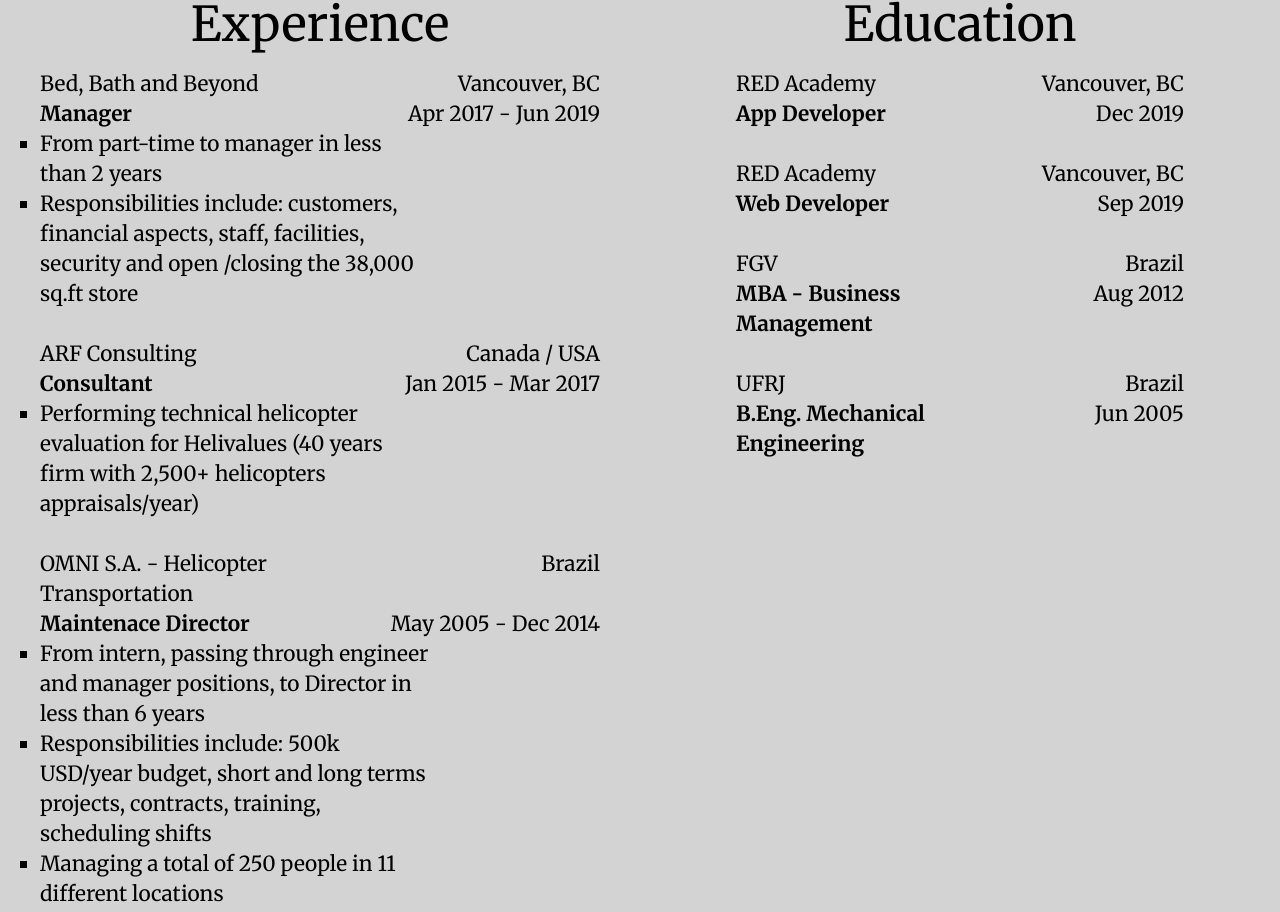
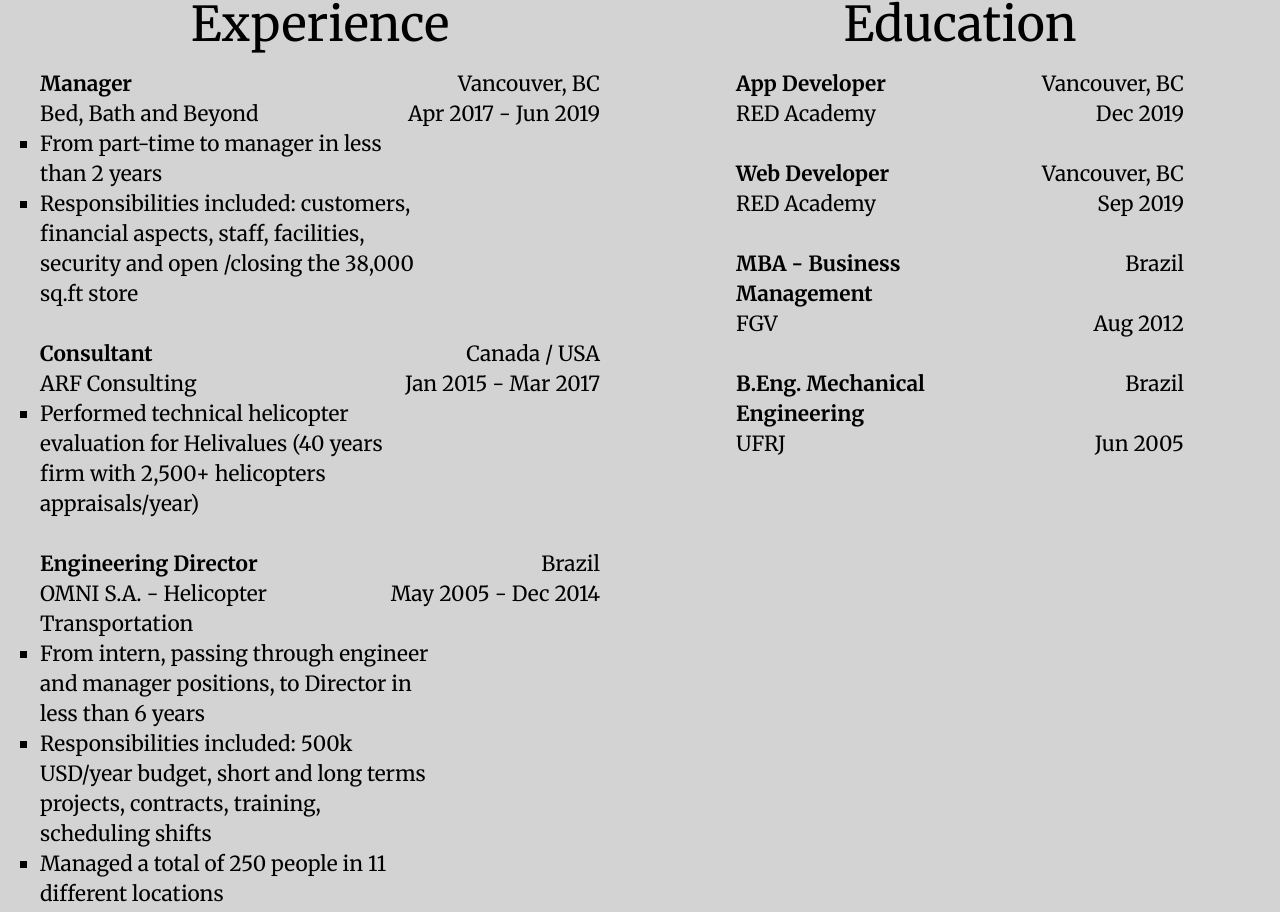
Before and after one commit to alefaissal/AlexFaissal, a website: page index.html in a window 1280 px wide. Shown: the part 2190-3102 px from the top of the page. Drawn offline with nearby package versions, Linux system fonts and the light colour scheme.

Commit message:
Modify CSS for experience and education

```diff
--- a/index.html
+++ b/index.html
@@ -361,16 +361,17 @@
                     </h2>
                     <div class="experience-cell">
                         <div class="experience-flex">
-                            <h4 class="experience-company">
-                                Bed, Bath and Beyond
+                            <h4 class="experience-position">
+                                Manager
                             </h4>
                             <h3 class="experience-location">
                                 Vancouver, BC
                             </h3>
                         </div>
                         <div class="experience-flex">
-                            <h4 class="experience-position">
-                                Manager
+
+                            <h4 class="experience-company">
+                                Bed, Bath and Beyond
                             </h4>
                             <h3 class="experience-dates">
                                 <span class="not-mobile">Apr</span> 2017 - <span class="not-mobile">Jun</span> 2019
@@ -382,7 +383,7 @@
                                     From part-time to manager in less than 2 years
                                 </li>
                                 <li>
-                                    Responsibilities include: customers, financial
+                                    Responsibilities included: customers, financial
                                     aspects, staff, facilities, security and open
                                     /closing the 38,000 sq.ft store
                                 </li>
@@ -392,16 +393,17 @@
                     </div><!-- experience-cell -->
                     <div class="experience-cell">
                         <div class="experience-flex">
-                            <h4 class="experience-company">
-                                ARF Consulting
+                            <h4 class="experience-position">
+                                Consultant
                             </h4>
                             <h3 class="experience-location">
                                 Canada / USA
                             </h3>
                         </div>
                         <div class="experience-flex">
-                            <h4 class="experience-position">
-                                Consultant
+
+                            <h4 class="experience-company">
+                                ARF Consulting
                             </h4>
                             <h3 class="experience-dates">
                                 <span class="not-mobile">Jan</span> 2015 - <span class="not-mobile">Mar</span> 2017
@@ -410,7 +412,7 @@
                         <h4 class="experience-description">
                             <ul>
                                 <li>
-                                    Performing technical helicopter evaluation for Helivalues (40 years firm with
+                                    Performed technical helicopter evaluation for Helivalues (40 years firm with
                                     2,500+
                                     helicopters appraisals/year)
                                 </li>
@@ -420,16 +422,17 @@
                     </div><!-- experience-cell -->
                     <div class="experience-cell">
                         <div class="experience-flex">
-                            <h4 class="experience-company">
-                                OMNI S.A. - Helicopter Transportation
+                            <h4 class="experience-position">
+                                Engineering Director
                             </h4>
                             <h3 class="experience-location">
                                 Brazil
                             </h3>
                         </div>
                         <div class="experience-flex">
-                            <h4 class="experience-position">
-                                Maintenace Director
+
+                            <h4 class="experience-company">
+                                OMNI S.A. - Helicopter Transportation
                             </h4>
                             <h3 class="experience-dates">
                                 <span class="not-mobile">May</span> 2005 - <span class="not-mobile">Dec</span> 2014
@@ -442,12 +445,12 @@
                                     positions, to Director in less than 6 years
                                 </li>
                                 <li>
-                                    Responsibilities include: 500k USD/year budget,
+                                    Responsibilities included: 500k USD/year budget,
                                     short and long terms projects, contracts, training,
                                     scheduling shifts
                                 </li>
                                 <li>
-                                    Managing a total of 250 people in 11 different locations
+                                    Managed a total of 250 people in 11 different locations
                                 </li>
                             </ul>
                         </h4>
@@ -459,16 +462,16 @@
                     </h2>
                     <div class="experience-cell">
                         <div class="experience-flex">
-                            <h4 class="experience-company">
-                                RED Academy
+                            <h4 class="experience-position">
+                                App Developer
                             </h4>
                             <h3 class="experience-location">
                                 Vancouver, BC
                             </h3>
                         </div>
                         <div class="experience-flex">
-                            <h4 class="experience-position">
-                                App Developer
+                            <h4 class="experience-company">
+                                RED Academy
                             </h4>
                             <h3 class="experience-dates">
                                 Dec 2019
@@ -478,16 +481,16 @@
                     </div><!-- experience-cell -->
                     <div class="experience-cell">
                         <div class="experience-flex">
-                            <h4 class="experience-company">
-                                RED Academy
+                            <h4 class="experience-position">
+                                Web Developer
                             </h4>
                             <h3 class="experience-location">
                                 Vancouver, BC
                             </h3>
                         </div>
                         <div class="experience-flex">
-                            <h4 class="experience-position">
-                                Web Developer
+                            <h4 class="experience-company">
+                                RED Academy
                             </h4>
                             <h3 class="experience-dates">
                                 Sep 2019
@@ -496,16 +499,16 @@
                     </div><!-- experience-cell -->
                     <div class="experience-cell">
                         <div class="experience-flex">
-                            <h4 class="experience-company">
-                                FGV
+                            <h4 class="experience-position">
+                                MBA - Business Management
                             </h4>
                             <h3 class="experience-location">
                                 Brazil
                             </h3>
                         </div>
                         <div class="experience-flex">
-                            <h4 class="experience-position">
-                                MBA - Business Management
+                            <h4 class="experience-company">
+                                FGV
                             </h4>
                             <h3 class="experience-dates">
                                 Aug 2012
@@ -514,16 +517,16 @@
                     </div><!-- experience-cell -->
                     <div class="experience-cell">
                         <div class="experience-flex">
-                            <h4 class="experience-company">
-                                UFRJ
+                            <h4 class="experience-position">
+                                B.Eng. Mechanical Engineering
                             </h4>
                             <h3 class="experience-location">
                                 Brazil
                             </h3>
                         </div>
                         <div class="experience-flex">
-                            <h4 class="experience-position">
-                                B.Eng. Mechanical Engineering
+                            <h4 class="experience-company">
+                                UFRJ
                             </h4>
                             <h3 class="experience-dates">
                                 Jun 2005
```
